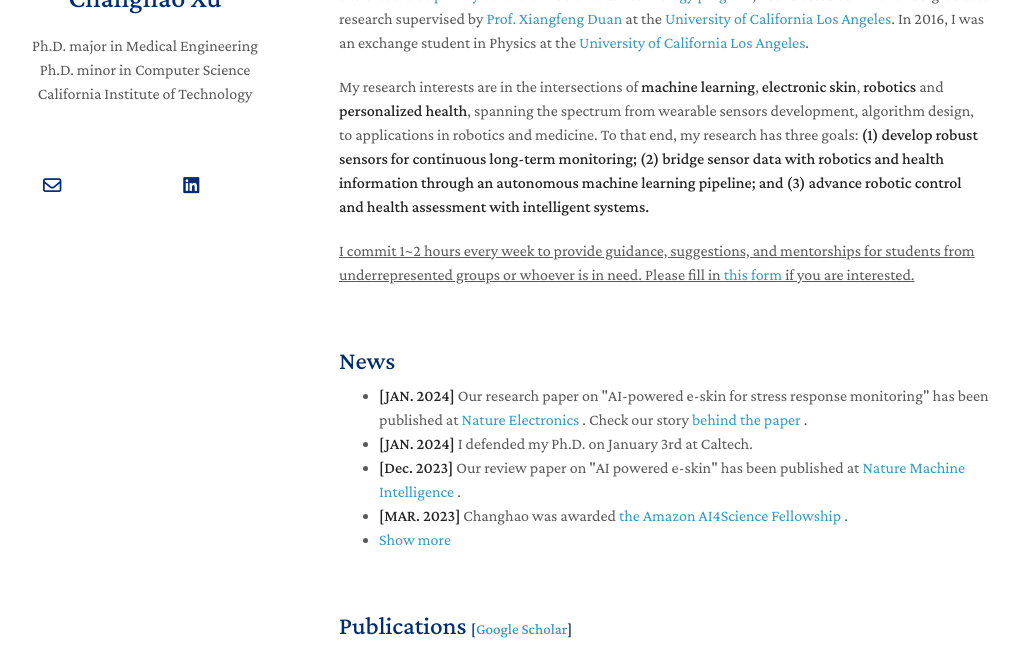
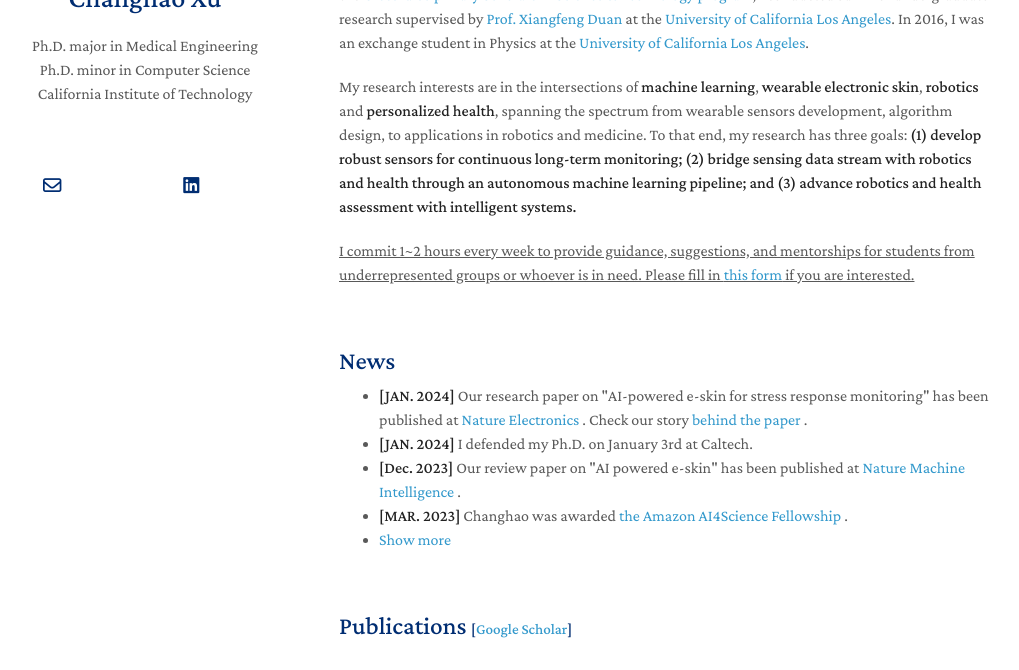
Before and after one commit to Changhao-Xu/changhao-xu.github.io, a Jekyll site: the page built from index.md, in a window 1280 px wide and 900 px high, cut to the strip 230-900 px from the top of the window. Shown: the whole strip, without its empty margins (131-1150 px from the left). Built offline with Jekyll 4.4.1, drawn with Linux system fonts in a browser that asks for light colours; a style sheet for code colours, icons or effects is not loaded.

Commit message:
updating

```diff
--- a/index.md
+++ b/index.md
@@ -8,7 +8,7 @@ layout: homepage
 
 I am currently a Ph.D. at [California Institute of Technology](https://www.caltech.edu/). I hold a subject major in [Medical Engineering](https://mede.caltech.edu/), where I am fortunate to to be advised by [Prof. Wei Gao](https://www.gao.caltech.edu/). I also hold a subject minor in [Computer Science](https://www.cms.caltech.edu/academics/grad/grad_cs), where I am fortunate to to be advised by [Prof. Yisong Yue](http://www.yisongyue.com/). I obtained my bachelor’s degree from [Fudan University](https://www.fudan.edu.cn/en/), where I was fortunate to be advised by [Prof. Yongfeng Mei](https://scholar.google.com/citations?user=6EFvn5wAAAAJ&hl=en). As part of the [Cross-disciplinary Scholars in Science & Technology program](https://www.facebook.com/uclaCSST/), I conducted summer undergraduate research supervised by [Prof. Xiangfeng Duan](http://xduan.chem.ucla.edu/) at the [University of California Los Angeles](https://www.ucla.edu/). In 2016, I was an exchange student in Physics at the [University of California Los Angeles](https://www.ucla.edu/).
 
-My research interests are in the intersections of **machine learning**, **electronic skin**, **robotics** and **personalized health**, spanning the spectrum from wearable sensors development, algorithm design, to applications in robotics and medicine. To that end, my research has three goals: **(1) develop robust sensors for continuous long-term monitoring; (2) bridge sensor data with robotics and health information through an autonomous machine learning pipeline; and (3) advance robotic control and health assessment with intelligent systems.**
+My research interests are in the intersections of **machine learning**, **wearable electronic skin**, **robotics** and **personalized health**, spanning the spectrum from wearable sensors development, algorithm design, to applications in robotics and medicine. To that end, my research has three goals: **(1) develop robust sensors for continuous long-term monitoring; (2) bridge sensing data stream with robotics and health through an autonomous machine learning pipeline; and (3) advance robotics and health assessment with intelligent systems.**
 
 <span style="text-decoration: underline;">
     I commit 1~2 hours every week to provide guidance, suggestions, and mentorships for students from underrepresented groups or whoever is in need. Please fill in <a href="https://forms.gle/g5L24YJ8ha9j7CxT9">this form</a> if you are interested.
```
Also changed, not shown: 1 other file.
